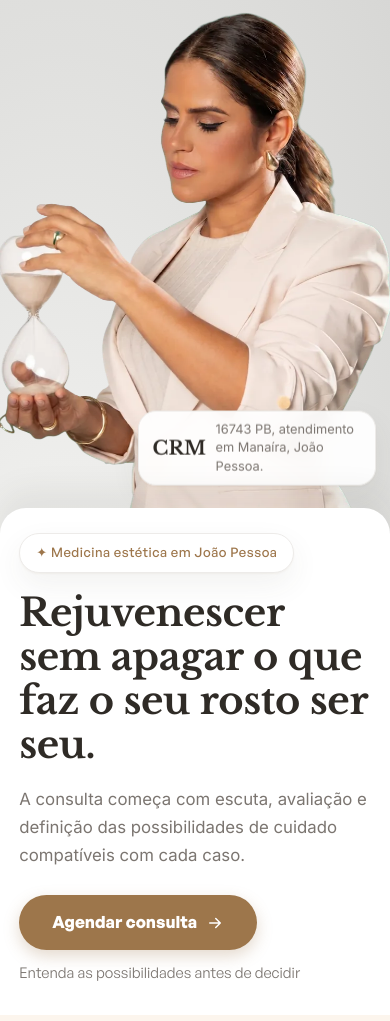
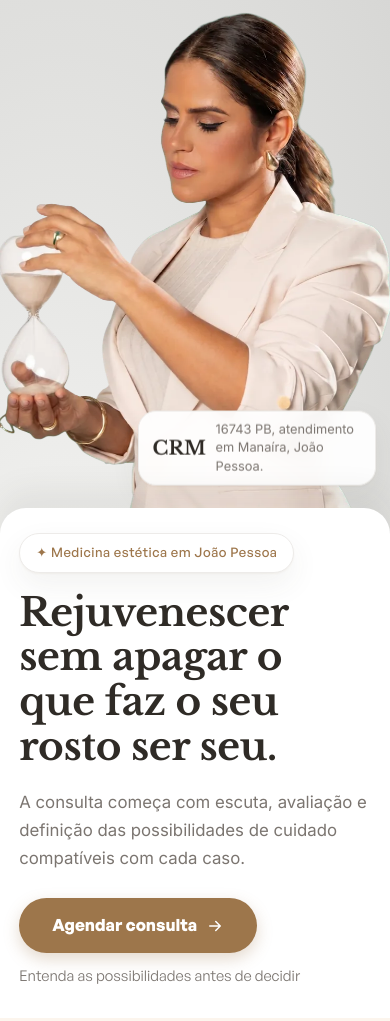
Before and after one commit to programeai/anapontes-page, a plain HTML site: page index.html in a window 390 px wide. Shown: the part 79-1100 px from the top of the page. Drawn offline with Linux system fonts and the light colour scheme.

Commit message:
fix(site): protege hero mobile contra corte

```diff
--- a/css/styles.css
+++ b/css/styles.css
@@ -182,7 +182,7 @@ ul { margin: 0 0 1rem; padding: 0; list-style: none; }
      clareando de ~#f8f8f6 (canto inferior esquerdo) até ~#d9d9d9 no topo/direita */
   background: radial-gradient(125% 130% at 16% 96%, #f8f8f6 0%, #ededeb 40%, #e0e0de 70%, #d7d7d5 100%);
 }
-.hero__grid { display: grid; grid-template-columns: 1fr 1fr; gap: clamp(1.5rem, 4vw, 3.5rem); align-items: end; }
+.hero__grid { display: grid; grid-template-columns: minmax(0, 1fr) minmax(0, 1fr); gap: clamp(1.5rem, 4vw, 3.5rem); align-items: end; }
 .hero__title { margin-top: 0; font-size: clamp(2.4rem, 5.2vw, 3.9rem); }
 .hero__lead { font-size: 1.25rem; max-width: 52ch; }
 .hero__cta { display: flex; flex-direction: column; align-items: flex-start; gap: .65rem; margin-top: 1.6rem; }
@@ -206,9 +206,10 @@ ul { margin: 0 0 1rem; padding: 0; list-style: none; }
   .hero__media { order: -1; margin: 0 -1.2rem; }
   .hero__media img { width: 100%; height: min(64vh, 580px); object-fit: cover; object-position: top; }
   .hero__content {
-    position: relative; z-index: 1; margin: -2.4rem -1.2rem 0; padding: 1.6rem 1.2rem 1.9rem;
+    position: relative; z-index: 1; min-width: 0; margin: -2.4rem -1.2rem 0; padding: 1.6rem 1.2rem 1.9rem;
     background: var(--bg); border-radius: 26px 26px 0 0; box-shadow: 0 -16px 32px rgba(69,64,57,.08);
   }
+  .hero__title { font-size: clamp(2.2rem, 10vw, 2.7rem); overflow-wrap: anywhere; text-wrap: balance; }
   .hero__lead { font-size: 1.05rem; }
   .hero__lead-more { display: none; }
   .hero__proof { left: auto; right: .9rem; bottom: 3.4rem; padding: .55rem .85rem; gap: .6rem; }
```
